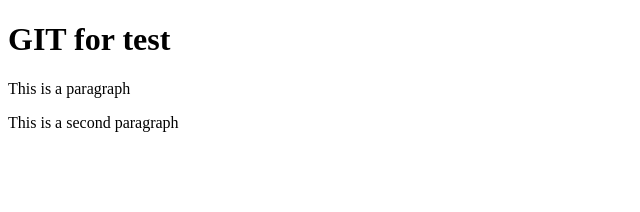
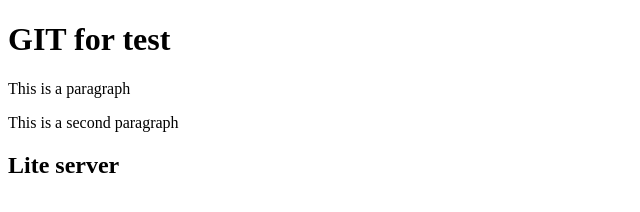
Before and after one commit to rohit9051/git-test, a website: page index.html in a window 1280 px wide. Shown: the whole page, without its empty margins (0-640 px from the left). Drawn offline with Linux system fonts and the light colour scheme.

Commit message:
commit for lite

```diff
--- a/index.html
+++ b/index.html
@@ -8,5 +8,6 @@
         <h1> GIT for test</h1>
         <p> This is a paragraph</p>
         <p>This is a second paragraph</p>
+        <h2> Lite server</h2>
     </body>
 </html>
```
Also changed, not shown: package.json (added, +24 -0 lines), 2 other files.
